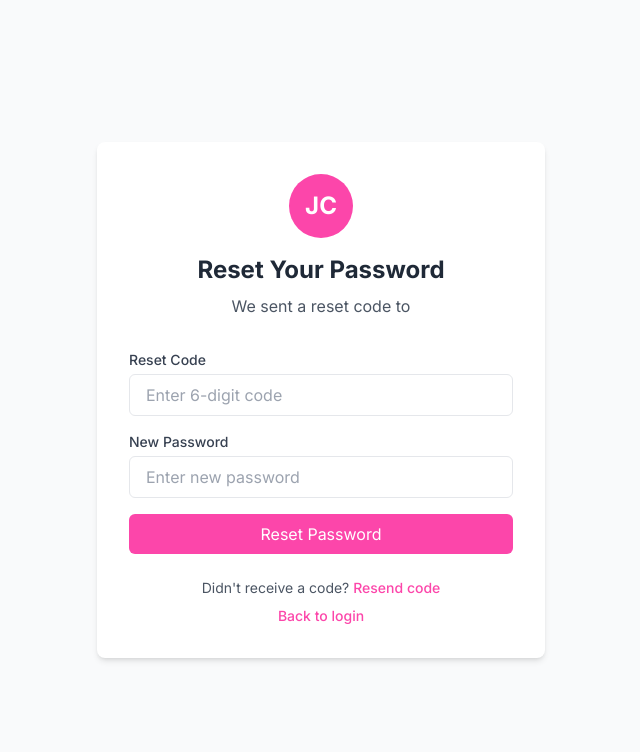
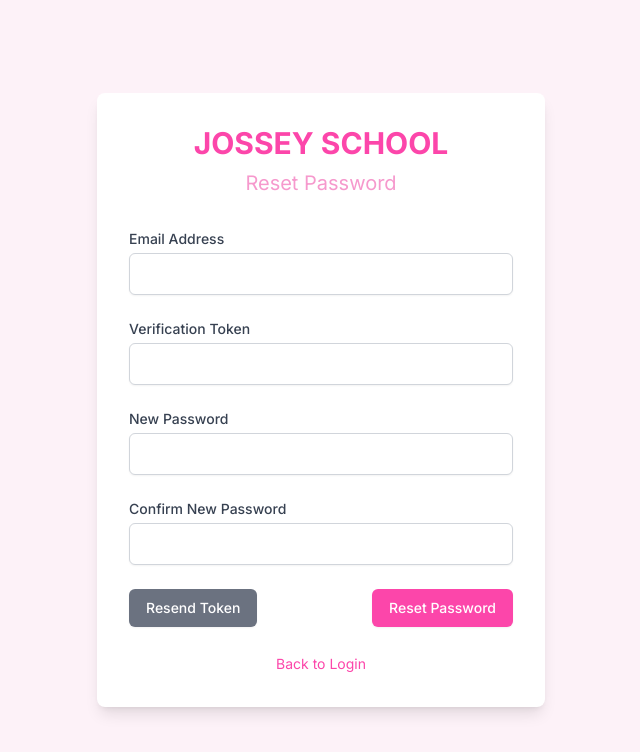
Before and after one commit to josseycodes1/School-Management-App-Frontend, a Next.js app: page /verify-forgotpassword in a window 1280 px wide. Shown: the top 752 px of the page, without its empty margins (319-959 px from the left). Built offline with nearby package versions, Linux system fonts and the light colour scheme.

Commit message:
all reset pages active, auth modified

```diff
--- a/src/app/forgot-password/page.tsx
+++ b/src/app/forgot-password/page.tsx
@@ -1,83 +1,87 @@
-'use client'
-import { useState } from 'react'
-import { toast } from 'react-hot-toast'
-import Link from 'next/link'
+"use client";
+import { useState } from "react";
+import Link from "next/link";
+import axios from "axios";
+import { useRouter } from "next/navigation";
 
 export default function ForgotPassword() {
-  const [email, setEmail] = useState('')
-  const [isLoading, setIsLoading] = useState(false)
+  const [email, setEmail] = useState("");
+  const [loading, setLoading] = useState(false);
+  const [error, setError] = useState("");
+  const [success, setSuccess] = useState("");
+  const router = useRouter();
 
   const handleSubmit = async (e: React.FormEvent) => {
-    e.preventDefault()
-    setIsLoading(true)
+    e.preventDefault();
+    setLoading(true);
+    setError("");
+    setSuccess("");
 
     try {
-      const response = await fetch('/api/auth/forgot-password', {
-        method: 'POST',
-        headers: {
-          'Content-Type': 'application/json'
-        },
-        body: JSON.stringify({ email })
-      })
-
-      if (response.ok) {
-        toast.success('Reset code sent to your email!')
-        window.location.href = `/forgot-password/verify?email=${encodeURIComponent(email)}`
-      } else {
-        const error = await response.json()
-        toast.error(error.message || 'Failed to send reset code')
-      }
-    } catch (error) {
-      toast.error('Network error. Please try again.')
+      const response = await axios.post(
+        "http://localhost:8000/api/accounts/password_reset/",
+        { email }
+      );
+      setSuccess(response.data.message);
+      // Redirect to verify page with email as query parameter
+      router.push(`/verify-forgotpassword?email=${encodeURIComponent(email)}`);
+    } catch (err: any) {
+      setError(
+        err.response?.data?.message ||
+          err.response?.data?.error ||
+          "An error occurred"
+      );
     } finally {
-      setIsLoading(false)
+      setLoading(false);
     }
-  }
+  };
 
   return (
-    <div className="min-h-screen bg-gray-50 flex items-center justify-center p-4">
-      <div className="bg-white p-8 rounded-lg shadow-md w-full max-w-md">
+    <div className="min-h-screen flex items-center justify-center bg-pink-50">
+      <div className="bg-white p-8 rounded-lg shadow-lg w-full max-w-md">
         <div className="text-center mb-8">
-          <div className="w-16 h-16 rounded-full bg-[#FC46AA] mx-auto mb-4 flex items-center justify-center text-white text-2xl font-bold">
-            JC
-          </div>
-          <h2 className="text-2xl font-bold text-gray-800">Reset Your Password</h2>
-          <p className="text-gray-600 mt-2">
-            Enter your email to receive a reset code
-          </p>
+          <h1 className="text-3xl font-bold text-[#FC46AA] mb-2">JOSSEY SCHOOL</h1>
+          <h2 className="text-xl text-[#F699CD]">Forgot Password</h2>
         </div>
 
-        <form onSubmit={handleSubmit} className="space-y-4">
+        <form className="space-y-6" onSubmit={handleSubmit}>
           <div>
-            <label htmlFor="email" className="block text-sm font-medium text-gray-700 mb-1">
+            <label htmlFor="email" className="block text-sm font-medium text-gray-700">
               Email Address
             </label>
             <input
+              type="email"
               id="email"
-              type="email"
-              required
+              name="email"
               value={email}
               onChange={(e) => setEmail(e.target.value)}
-              className="w-full px-4 py-2 border rounded-md focus:ring-[#FC46AA] focus:border-[#FC46AA]"
-              placeholder="your@email.com"
+              required
+              className="mt-1 block w-full px-3 py-2 border border-gray-300 rounded-md shadow-sm focus:outline-none focus:ring-[#FC46AA] focus:border-[#FC46AA]"
             />
           </div>
 
-          <button
-            type="submit"
-            disabled={isLoading}
-            className="w-full bg-[#FC46AA] text-white py-2 rounded-md hover:bg-[#F699CD] transition-colors disabled:opacity-70"
-          >
-            {isLoading ? 'Sending...' : 'Send Reset Code'}
-          </button>
+          {error && <p className="text-red-500 text-sm">{error}</p>}
+          {success && <p className="text-green-500 text-sm">{success}</p>}
+
+          <div>
+            <button
+              type="submit"
+              disabled={loading}
+              className={`w-full flex justify-center py-2 px-4 border border-transparent rounded-md shadow-sm text-sm font-medium text-white bg-[#FC46AA] hover:bg-[#F699CD] focus:outline-none focus:ring-2 focus:ring-offset-2 focus:ring-[#FC46AA] ${
+                loading ? "opacity-50 cursor-not-allowed" : ""
+              }`}
+            >
+              {loading ? "Sending..." : "Send Reset Link"}
+            </button>
+          </div>
         </form>
 
-        <div className="mt-6 text-center text-sm text-gray-600">
-          <Link href="/login" className="font-medium text-[#FC46AA] hover:text-[#F699CD]">
-            Back to login
+        <div className="mt-6 text-center">
+          <Link href="/log-in" className="text-sm text-[#FC46AA] hover:text-[#F699CD]">
+            Back to Login
           </Link>
         </div>
       </div>
     </div>
-  )
+  );
 }
--- a/src/app/verify-forgotpassword/page.tsx
+++ b/src/app/verify-forgotpassword/page.tsx
@@ -1,128 +1,190 @@
-'use client'
-import { useState } from 'react'
-import { useSearchParams } from 'next/navigation'
-import { toast } from 'react-hot-toast'
-import Link from 'next/link'
+"use client";
+import { useState, useEffect } from "react";
+import Link from "next/link";
+import axios from "axios";
+import { useRouter } from "next/navigation";
+import { useSearchParams } from "next/navigation";
 
-export default function VerifyReset() {
-  const searchParams = useSearchParams()
-  const email = searchParams.get('email')
-  const [code, setCode] = useState('')
-  const [newPassword, setNewPassword] = useState('')
-  const [isLoading, setIsLoading] = useState(false)
+export default function VerifyForgotPassword() {
+  const [token, setToken] = useState("");
+  const [email, setEmail] = useState("");
+  const [newPassword, setNewPassword] = useState("");
+  const [confirmPassword, setConfirmPassword] = useState("");
+  const [loading, setLoading] = useState(false);
+  const [error, setError] = useState("");
+  const [success, setSuccess] = useState("");
+  const router = useRouter();
+  const searchParams = useSearchParams();
 
-  const handleSubmit = async (e: React.FormEvent) => {
-    e.preventDefault()
-    setIsLoading(true)
+  useEffect(() => {
+    // Get email from query parameters if it exists
+    const emailParam = searchParams.get("email");
+    if (emailParam) {
+      setEmail(decodeURIComponent(emailParam));
+    }
+  }, [searchParams]);
+
+  const handleReset = async (e: React.FormEvent) => {
+    e.preventDefault();
+    if (newPassword !== confirmPassword) {
+      setError("Passwords don't match");
+      return;
+    }
+
+    setLoading(true);
+    setError("");
+    setSuccess("");
 
     try {
-      const response = await fetch('/api/auth/reset-password', {
-        method: 'POST',
-        headers: {
-          'Content-Type': 'application/json'
-        },
-        body: JSON.stringify({ email, code, newPassword })
-      })
+      const response = await axios.post(
+        "http://localhost:8000/api/accounts/password_reset/verify/",
+        {
+          token,
+          email,
+          new_password: newPassword,
+        }
+      );
+      setSuccess(response.data.message);
+      setTimeout(() => router.push("/log-in"), 2000);
+    } catch (err: any) {
+      setError(
+        err.response?.data?.message ||
+          err.response?.data?.error ||
+          "An error occurred"
+      );
+    } finally {
+      setLoading(false);
+    }
+  };
 
-      if (response.ok) {
-        toast.success('Password reset successfully!')
-        window.location.href = '/login'
-      } else {
-        const error = await response.json()
-        toast.error(error.message || 'Reset failed')
-      }
-    } catch (error) {
-      toast.error('Network error. Please try again.')
-    } finally {
-      setIsLoading(false)
-    }
+  const handleResend = async () => {
+    if (!email) {
+      setError("Email is required to resend token");
+      return;
     }
 
-  const resendCode = async () => {
+    setLoading(true);
+    setError("");
+    setSuccess("");
+
     try {
-      await fetch('/api/auth/resend-reset-code', {
-        method: 'POST',
-        headers: {
-          'Content-Type': 'application/json'
-        },
-        body: JSON.stringify({ email })
-      })
-      toast.success('Reset code resent!')
-    } catch (error) {
-      toast.error('Failed to resend code')
+      const response = await axios.post(
+        "http://localhost:8000/api/accounts/password_reset/resend/",
+        { email }
+      );
+      setSuccess(response.data.message);
+    } catch (err: any) {
+      setError(
+        err.response?.data?.message ||
+          err.response?.data?.error ||
+          "An error occurred"
+      );
+    } finally {
+      setLoading(false);
     }
-  }
+  };
 
   return (
-    <div className="min-h-screen bg-gray-50 flex items-center justify-center p-4">
-      <div className="bg-white p-8 rounded-lg shadow-md w-full max-w-md">
+    <div className="min-h-screen flex items-center justify-center bg-pink-50">
+      <div className="bg-white p-8 rounded-lg shadow-lg w-full max-w-md">
         <div className="text-center mb-8">
-          <div className="w-16 h-16 rounded-full bg-[#FC46AA] mx-auto mb-4 flex items-center justify-center text-white text-2xl font-bold">
-            JC
-          </div>
-          <h2 className="text-2xl font-bold text-gray-800">Reset Your Password</h2>
-          <p className="text-gray-600 mt-2">
-            We sent a reset code to <span className="font-medium">{email}</span>
-          </p>
+          <h1 className="text-3xl font-bold text-[#FC46AA] mb-2">JOSSEY SCHOOL</h1>
+          <h2 className="text-xl text-[#F699CD]">Reset Password</h2>
         </div>
 
-        <form onSubmit={handleSubmit} className="space-y-4">
+        <form className="space-y-6" onSubmit={handleReset}>
           <div>
-            <label htmlFor="code" className="block text-sm font-medium text-gray-700 mb-1">
-              Reset Code
+            <label htmlFor="email" className="block text-sm font-medium text-gray-700">
+              Email Address
             </label>
             <input
-              id="code"
-              type="text"
+              type="email"
+              id="email"
+              name="email"
+              value={email}
+              onChange={(e) => setEmail(e.target.value)}
               required
-              value={code}
-              onChange={(e) => setCode(e.target.value)}
-              className="w-full px-4 py-2 border rounded-md focus:ring-[#FC46AA] focus:border-[#FC46AA]"
-              placeholder="Enter 6-digit code"
+              className="mt-1 block w-full px-3 py-2 border border-gray-300 rounded-md shadow-sm focus:outline-none focus:ring-[#FC46AA] focus:border-[#FC46AA]"
             />
           </div>
 
           <div>
-            <label htmlFor="password" className="block text-sm font-medium text-gray-700 mb-1">
+            <label htmlFor="token" className="block text-sm font-medium text-gray-700">
+              Verification Token
+            </label>
+            <input
+              type="text"
+              id="token"
+              name="token"
+              value={token}
+              onChange={(e) => setToken(e.target.value)}
+              required
+              className="mt-1 block w-full px-3 py-2 border border-gray-300 rounded-md shadow-sm focus:outline-none focus:ring-[#FC46AA] focus:border-[#FC46AA]"
+            />
+          </div>
+
+          <div>
+            <label htmlFor="newPassword" className="block text-sm font-medium text-gray-700">
               New Password
             </label>
             <input
-              id="password"
               type="password"
-              required
+              id="newPassword"
+              name="newPassword"
               value={newPassword}
               onChange={(e) => setNewPassword(e.target.value)}
-              className="w-full px-4 py-2 border rounded-md focus:ring-[#FC46AA] focus:border-[#FC46AA]"
-              placeholder="Enter new password"
+              required
+              className="mt-1 block w-full px-3 py-2 border border-gray-300 rounded-md shadow-sm focus:outline-none focus:ring-[#FC46AA] focus:border-[#FC46AA]"
             />
           </div>
 
+          <div>
+            <label htmlFor="confirmPassword" className="block text-sm font-medium text-gray-700">
+              Confirm New Password
+            </label>
+            <input
+              type="password"
+              id="confirmPassword"
+              name="confirmPassword"
+              value={confirmPassword}
+              onChange={(e) => setConfirmPassword(e.target.value)}
+              required
+              className="mt-1 block w-full px-3 py-2 border border-gray-300 rounded-md shadow-sm focus:outline-none focus:ring-[#FC46AA] focus:border-[#FC46AA]"
+            />
+          </div>
+
+          {error && <p className="text-red-500 text-sm">{error}</p>}
+          {success && <p className="text-green-500 text-sm">{success}</p>}
+
+          <div className="flex justify-between">
+            <button
+              type="button"
+              onClick={handleResend}
+              disabled={loading}
+              className={`py-2 px-4 border border-transparent rounded-md shadow-sm text-sm font-medium text-white bg-gray-500 hover:bg-gray-600 focus:outline-none focus:ring-2 focus:ring-offset-2 focus:ring-gray-500 ${
+                loading ? "opacity-50 cursor-not-allowed" : ""
+              }`}
+            >
+              Resend Token
+            </button>
             <button
               type="submit"
-            disabled={isLoading}
-            className="w-full bg-[#FC46AA] text-white py-2 rounded-md hover:bg-[#F699CD] transition-colors disabled:opacity-70"
+              disabled={loading}
+              className={`py-2 px-4 border border-transparent rounded-md shadow-sm text-sm font-medium text-white bg-[#FC46AA] hover:bg-[#F699CD] focus:outline-none focus:ring-2 focus:ring-offset-2 focus:ring-[#FC46AA] ${
+                loading ? "opacity-50 cursor-not-allowed" : ""
+              }`}
             >
-            {isLoading ? 'Resetting...' : 'Reset Password'}
+              {loading ? "Processing..." : "Reset Password"}
             </button>
+          </div>
         </form>
 
-        <div className="mt-6 text-center text-sm text-gray-600">
-          <p>
-            Didn't receive a code?{' '}
-            <button
-              onClick={resendCode}
-              className="font-medium text-[#FC46AA] hover:text-[#F699CD]"
-            >
-              Resend code
-            </button>
-          </p>
-          <p className="mt-2">
-            <Link href="/login" className="font-medium text-[#FC46AA] hover:text-[#F699CD]">
-              Back to login
+        <div className="mt-6 text-center">
+          <Link href="/log-in" className="text-sm text-[#FC46AA] hover:text-[#F699CD]">
+            Back to Login
           </Link>
-          </p>
         </div>
       </div>
     </div>
-  )
+  );
 }
--- a/src/app/verify-signup/page.tsx
+++ b/src/app/verify-signup/page.tsx
@@ -3,27 +3,27 @@
 import { useState, FormEvent, ChangeEvent } from 'react';
 import { useRouter, useSearchParams } from 'next/navigation';
 import axios, { AxiosError } from 'axios';
-
-interface VerifyFormData {
-  token: string;
-  email: string;
-}
+import Link from 'next/link';
 
 export default function VerifySignup() {
   const router = useRouter();
   const searchParams = useSearchParams();
-  const [verificationData, setVerificationData] = useState<VerifyFormData>({
+  const email = searchParams.get('email') || '';
+
+  const [formData, setFormData] = useState({
     token: '',
-    email: searchParams.get('email') || ''
+    email: email
   });
-  const [loading, setLoading] = useState<boolean>(false);
-  const [error, setError] = useState<string>('');
-  const [success, setSuccess] = useState<boolean>(false);
+  const [loading, setLoading] = useState(false);
+  const [error, setError] = useState('');
+  const [success, setSuccess] = useState(false);
+  const [resending, setResending] = useState(false);
+  const [resendSuccess, setResendSuccess] = useState('');
 
   const handleChange = (e: ChangeEvent<HTMLInputElement>) => {
     const { name, value } = e.target;
-    setVerificationData({
-      ...verificationData,
+    setFormData({
+      ...formData,
       [name]: value
     });
   };
@@ -32,26 +32,56 @@ export default function VerifySignup() {
     e.preventDefault();
     setLoading(true);
     setError('');
+    setResendSuccess('');
 
     try {
       const response = await axios.post(
-        'http://localhost:8000/api/accounts/api/users/verify_email/',
-        verificationData
+        'http://localhost:8000/api/accounts/users/verify_email/',
+        {
+          token: formData.token,
+          email: formData.email
+        }
       );
-
       setSuccess(true);
       setTimeout(() => {
         router.push('/log-in');
-      }, 3000);
+      }, 2000);
     } catch (err) {
       const error = err as AxiosError;
-      if (error.response?.data && typeof error.response.data === 'object' && 'error' in error.response.data) {
-        setError((error.response.data as { error: string }).error);
+      if (error.response?.data) {
+        const responseData = error.response.data as { error?: string };
+        setError(responseData.error || 'Verification failed. Please check your token and try again.');
       } else {
         setError('Verification failed. Please try again.');
       }
     } finally {
       setLoading(false);
+    }
+  };
+
+  const handleResend = async () => {
+    setResending(true);
+    setError('');
+    setResendSuccess('');
+
+    try {
+      const response = await axios.post(
+        'http://localhost:8000/api/accounts/users/resend_verification/',
+        { email: formData.email }
+      );
+
+      setResendSuccess('A new verification token has been sent to your email.');
+      setError('');
+    } catch (err) {
+      const error = err as AxiosError;
+      if (error.response?.data) {
+        const responseData = error.response.data as { error?: string };
+        setError(responseData.error || 'Failed to send new verification token.');
+      } else {
+        setError('Failed to send new verification token. Please try again.');
+      }
+    } finally {
+      setResending(false);
     }
   };
 
@@ -63,14 +93,8 @@ export default function VerifySignup() {
             JC
           </div>
           <h1 className="text-3xl font-bold text-[#FC46AA]">JOSSEYCODES</h1>
-          <p className="text-gray-600 mt-2">Verify your email</p>
+          <p className="text-gray-600 mt-2">Verify your email address</p>
         </div>
-
-        {error && (
-          <div className="mb-4 p-3 bg-red-100 text-red-700 rounded-md">
-            {error}
-          </div>
-        )}
 
         {success ? (
           <div className="text-center">
@@ -79,56 +103,72 @@ export default function VerifySignup() {
             </div>
           </div>
         ) : (
+          <>
+            {error && (
+              <div className="mb-4 p-3 bg-red-100 text-red-700 rounded-md">
+                {error}
+              </div>
+            )}
+
+            {resendSuccess && (
+              <div className="mb-4 p-3 bg-green-100 text-green-700 rounded-md">
+                {resendSuccess}
+              </div>
+            )}
+
+            <p className="mb-4 text-gray-600">
+              We've sent a verification token to <span className="font-semibold">{email}</span>.
+              Please paste the token below to verify your account.
+            </p>
+
             <form onSubmit={handleSubmit}>
               <div className="mb-4">
-              <label htmlFor="email" className="block text-gray-700 mb-2">Email</label>
-              <input
-                type="email"
-                id="email"
-                name="email"
-                value={verificationData.email}
-                onChange={handleChange}
-                className="w-full px-3 py-2 border border-gray-300 rounded-md focus:outline-none focus:ring-2 focus:ring-[#F699CD]"
-                required
-              />
-            </div>
-
-            <div className="mb-6">
-              <label htmlFor="token" className="block text-gray-700 mb-2">Verification Code</label>
+                <label htmlFor="token" className="block text-gray-700 mb-2">
+                  Verification Token
+                </label>
                 <input
                   type="text"
                   id="token"
                   name="token"
-                value={verificationData.token}
+                  value={formData.token}
                   onChange={handleChange}
                   className="w-full px-3 py-2 border border-gray-300 rounded-md focus:outline-none focus:ring-2 focus:ring-[#F699CD]"
-                placeholder="Enter the code sent to your email"
                   required
+                  placeholder="Paste your verification token here"
                 />
               </div>
 
               <button
                 type="submit"
                 disabled={loading}
-              className="w-full bg-[#FC46AA] text-white py-2 px-4 rounded-md hover:bg-[#F699CD] transition duration-300 focus:outline-none focus:ring-2 focus:ring-[#F699CD] focus:ring-opacity-50"
+                className="w-full bg-[#FC46AA] text-white py-2 px-4 rounded-md hover:bg-[#F699CD] transition duration-300 focus:outline-none focus:ring-2 focus:ring-[#F699CD] focus:ring-opacity-50 mb-4"
               >
                 {loading ? 'Verifying...' : 'Verify Email'}
               </button>
             </form>
+
+            <div className="text-center">
+              <p className="text-gray-600">
+                Didn't receive a token?{' '}
+                <button
+                  onClick={handleResend}
+                  disabled={resending}
+                  className="text-[#FC46AA] hover:underline focus:outline-none"
+                >
+                  {resending ? 'Sending...' : 'Send new token'}
+                </button>
+              </p>
+            </div>
+          </>
         )}
 
-        <div className="mt-4 text-center">
-          <p className="text-gray-600">
-            Didn't receive a code?{' '}
-            <button
+        <div className="mt-6 text-center">
+          <Link
+            href="/log-in"
             className="text-[#FC46AA] hover:underline"
-              onClick={() => {
-                alert('Please check your email again or contact support.');
-              }}
           >
-              Resend code
-            </button>
-          </p>
+            Back to login
+          </Link>
         </div>
       </div>
     </div>
--- /dev/null
+++ b/src/components/ResendVerificationEmail.tsx
@@ -0,0 +1,84 @@
+'use client';
+
+import { useState } from 'react';
+import axios, { AxiosError } from 'axios';
+
+interface ResendVerificationProps {
+  email: string;
+  isPasswordReset?: boolean; // Flag to distinguish between signup and password reset
+}
+
+export function ResendVerification({ email, isPasswordReset = false }: ResendVerificationProps) {
+  const [loading, setLoading] = useState(false);
+  const [success, setSuccess] = useState('');
+  const [error, setError] = useState('');
+
+  const handleResend = async () => {
+    setLoading(true);
+    setError('');
+    setSuccess('');
+
+    try {
+      let response;
+
+      if (isPasswordReset) {
+        // For password reset flow
+        response = await axios.post(
+          'http://localhost:8000/api/accounts/password_reset/resend/',
+          { email }
+        );
+      } else {
+        // For signup verification flow
+        response = await axios.post(
+          'http://localhost:8000/api/accounts/users/resend_verification/',
+          { email }
+        );
+      }
+
+      setSuccess(response.data.message || 'Verification token resent successfully');
+    } catch (err) {
+      const error = err as AxiosError;
+      if (error.response?.data) {
+        // Handle different error response formats
+        if (typeof error.response.data === 'object') {
+          if ('email' in error.response.data) {
+            setError((error.response.data as { email: string[] }).email[0]);
+          } else if ('detail' in error.response.data) {
+            setError((error.response.data as { detail: string }).detail);
+          } else {
+            setError('Failed to resend verification token. Please try again.');
+          }
+        } else {
+          setError('Failed to resend verification token. Please try again.');
+        }
+      } else {
+        setError('Network error. Please check your connection and try again.');
+      }
+    } finally {
+      setLoading(false);
+    }
+  };
+
+  return (
+    <div className="mt-4 text-center">
+      <p className="text-gray-600 mb-2">
+        Didn't receive a verification token?
+      </p>
+      <button
+        onClick={handleResend}
+        disabled={loading}
+        className={`text-[#FC46AA] hover:underline focus:outline-none ${
+          loading ? 'opacity-50 cursor-not-allowed' : ''
+        }`}
+      >
+        {loading ? 'Sending...' : 'Resend Verification Token'}
+      </button>
+      {error && (
+        <p className="text-red-500 text-sm mt-1">{error}</p>
+      )}
+      {success && (
+        <p className="text-green-500 text-sm mt-1">{success}</p>
+      )}
+    </div>
+  );
+}
```
Lines whose indentation alone changed are shown as unchanged.
